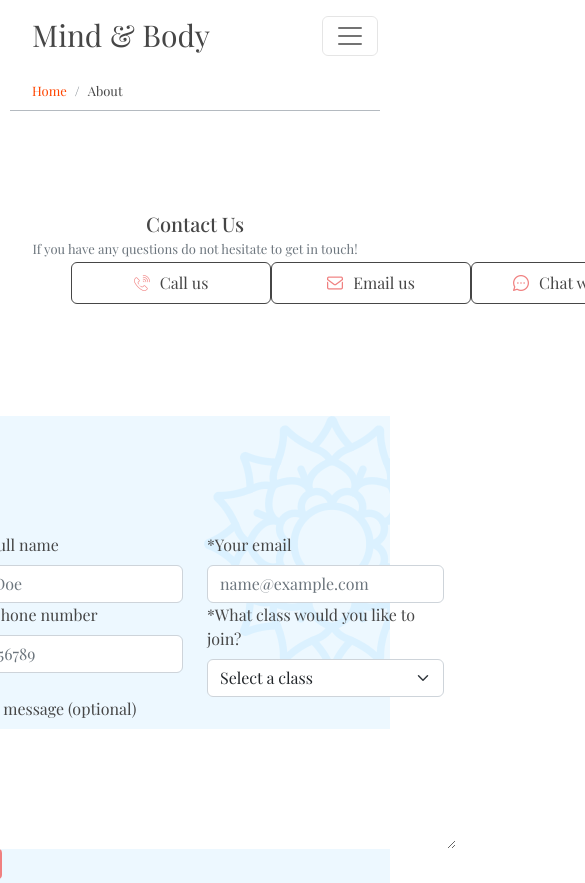
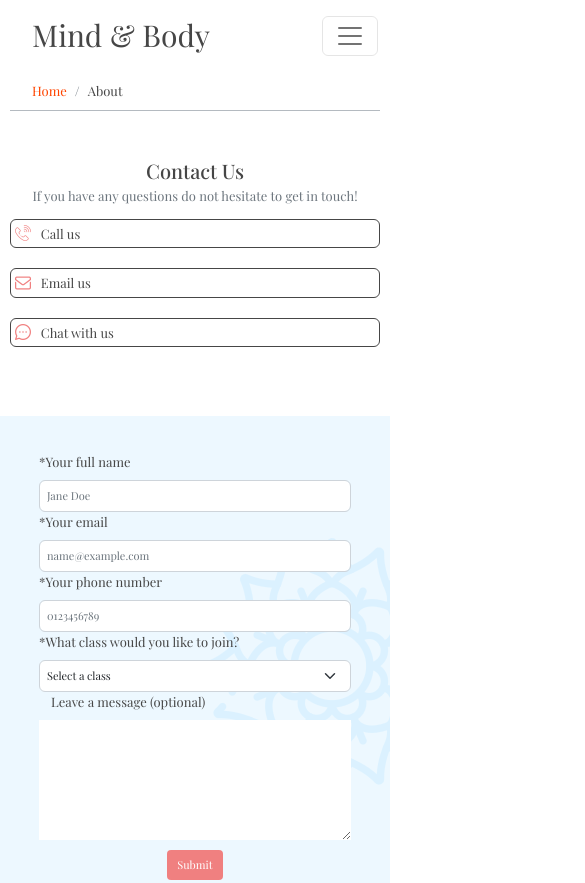
Before and after one commit to frirsta/yoga-studio, a plain HTML site: page templates/contact.html in a window 390 px wide. Shown: the top 883 px of the page, 585 px wide, since content can reach past the window. Drawn offline with nearby package versions, Linux system fonts and the light colour scheme; a web font is replaced by a local one.

Commit message:
Add commit form

```diff
--- a/assets/css/contact.css
+++ b/assets/css/contact.css
@@ -12,7 +12,8 @@
     flex-direction: row;
     justify-content: space-evenly;
     align-items: center;
-    width: 80%;
+    width: 100%;
+    padding: 0;
 }
 .contact-button{
     width: 200px;
@@ -39,7 +40,6 @@
 }
 
 .contact-form-container{
-    margin: 40px auto 0px;
     display: flex;
     flex-direction: column;
     justify-content: center;
@@ -47,10 +47,125 @@
     position: absolute;
     z-index: 100;
     height: 500px;
-    width: 500px;
+
 
 }
 .contact-form{}
-.contact-form-input{}
+.contact-form-input,
+.contact-form-select{
+    width: 300px;
+}
 .contact-form-select{}
-.contact-textarea{}
+.contact-textarea{
+margin-bottom: 10px;
+}
+
+.form-label{
+    font-size: 15px;
+}
+.form-input-container{
+    padding: 12px;
+}
+
+@media screen and (max-width: 857px) {
+    .contact-form-input, .contact-form-select {
+        width: 250px;
+    }
+
+    .form-label {
+        font-size: 13px;
+    }
+
+    .contact-button{
+        font-size: 13px;
+        width: 100%;
+    }
+
+    .form-input-container{
+        padding: 8px;
+    }
+}
+
+@media screen and (max-width: 768px){
+
+    .contact-button-container{
+
+    }
+    .contact-button-list{
+
+        flex-direction: column;
+
+
+    }
+    .contact-button{
+        width: 200px;
+        padding: 8px 44px;
+        justify-content: start;
+        margin: 15px;
+    }
+    /* form */
+    .contact-form-input, .contact-form-select {
+       padding: 7px;
+       font-size: 11px;
+       margin: 5px;
+    }
+
+    .form-label {
+        font-size: 13px;
+    }
+
+
+    .form-input-container{
+        padding: 0px;
+    }
+}
+
+@media screen and (max-width: 592px) {
+
+    .contact-button{
+        font-size: 13px;
+        width: 95%;
+        margin: 10px auto;
+    }
+
+    /* contact form */
+    .contact-form-container{
+
+    }
+    .form-row-container{
+        display: flex;
+        flex-direction: column;
+    }
+    .contact-form-input, .contact-form-select {
+        padding: 7px;
+        font-size: 11px;
+        width: 80vw;
+        margin: 0px;
+    }
+    .contact-textarea {
+        width: 80vw;
+    }
+
+    .contact-form {
+        display: flex;
+        flex-direction: column;
+        justify-content: center;
+        align-items: center;
+    }
+    .form-input-container {
+        padding: 0px;
+        display: flex;
+        flex-direction: column;
+        align-items: baseline;
+    }
+    .contact-button-list li {
+        width: 100%;
+    }
+
+}
+
+@media screen and (max-width: 479px) {
+    .contact-button {
+        padding: 4px;
+    }
+}
--- a/templates/contact.html
+++ b/templates/contact.html
@@ -73,24 +73,24 @@
     <div class="contact-form-container">
 
       <form class="contact-form" action="#" method="get">
-        <div class="row">
-          <div class="col">
+        <div class="row form-row-container">
+          <div class="col form-input-container">
             <label for="name-id" class="form-label">*Your full name</label>
             <input type="text" class="form-control contact-form-input" id="name-id" placeholder="Jane Doe">
           </div>
-          <div class="col">
+          <div class="col form-input-container">
             <label for="email-id" class="form-label">*Your email</label>
             <input type="email" class="form-control contact-form-input" id="email-id" placeholder="name@example.com">
           </div>
         </div>
 
-        <div class="row">
-          <div class="col">
+        <div class="row form-row-container">
+          <div class="col form-input-container">
             <label for="tel-id" class="form-label">*Your phone number</label>
             <input type="tel" class="form-control contact-form-input" id="tel-id" placeholder="0123456789">
         </div>
 
-        <div class="col">
+        <div class="col form-input-container">
           <label for="select-id" class="form-label">*What class would you like to join?</label>
         <select id="select-id" class="form-select contact-form-select" aria-label="Default select example">
           <option selected>Select a class</option>
@@ -101,7 +101,7 @@
       </div>
     </div>
 
-        <div class="row">
+        <div class="row form-input-container">
           <label for="textarea-id" class="form-label">Leave a message (optional)</label>
           <textarea class="contact-textarea" id="textarea-id" rows="5"></textarea>
         </div>
```
